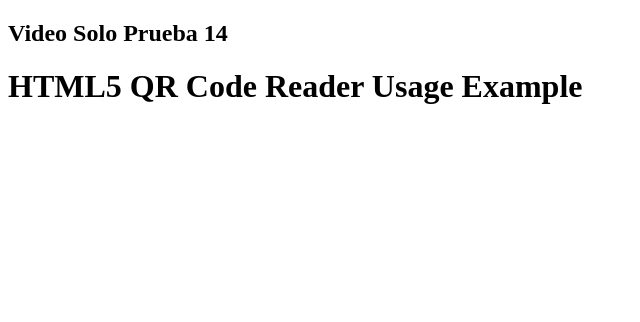
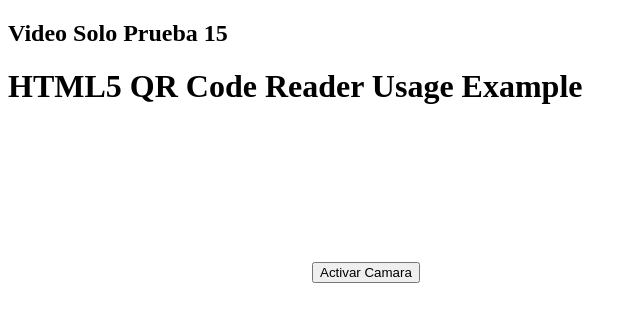
Before and after one commit to ErickGC25/PruebaCamara, a plain HTML site: page index.html in a window 1280 px wide. Shown: the whole page, without its empty margins (0-640 px from the left). Drawn offline with nearby package versions, Linux system fonts and the light colour scheme.

Commit message:
Prueba 16

```diff
--- a/index.html
+++ b/index.html
@@ -9,9 +9,10 @@
 </head>
 <body>
 
-    <h2>Video Solo Prueba 14</h2>
+    <h2>Video Solo Prueba 15</h2>
     <h1>HTML5 QR Code Reader Usage Example</h1>
     <video id="video"></video>
+    <button id="CameraAccess">Activar Camara</button>
 </body>
 
 <script type="text/javascript" src="https://code.jquery.com/jquery-3.5.1.min.js"></script>
```
